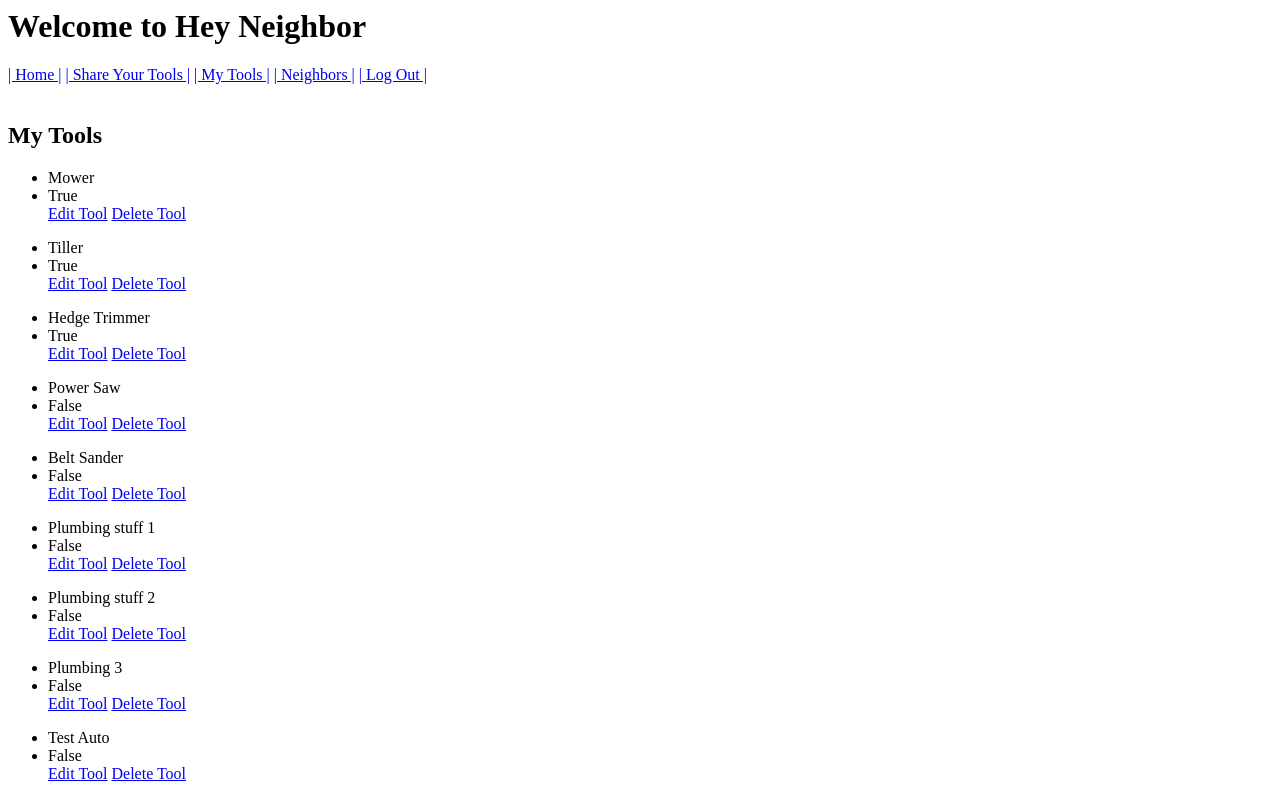
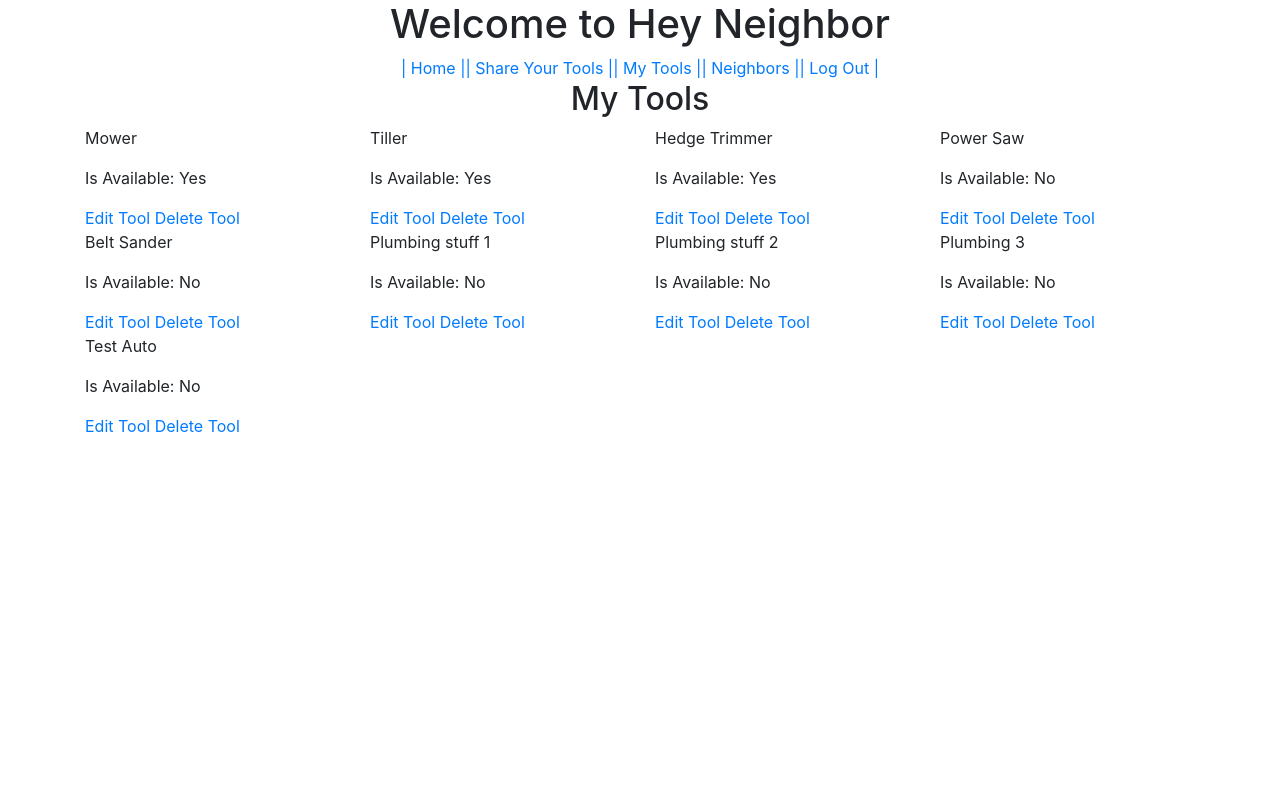
Before and after one commit to CalebCraigo/7-4-1-hey-neighbor, a Django app: page /mytools/ in a window 1280 px wide. Run offline with Django 3.2, Linux system fonts and the light colour scheme; a user stored in the database is signed in; data comes from the database, SQL or seed files in the repository; both versions use the stored data as it was after the commit; some libraries are stand-ins or nearby versions.

Commit message:
updated positioning for each section

```diff
--- a/hey_neighbor/templates/hey_neighbor/base.html
+++ b/hey_neighbor/templates/hey_neighbor/base.html
@@ -4,15 +4,16 @@
   <head>
     <meta charset="utf-8">
     <title>Hey Neighbor</title>
+    <link rel="stylesheet" href="https://stackpath.bootstrapcdn.com/bootstrap/4.3.1/css/bootstrap.min.css" integrity="sha384-ggOyR0iXCbMQv3Xipma34MD+dH/1fQ784/j6cY/iJTQUOhcWr7x9JvoRxT2MZw1T" crossorigin="anonymous">
   </head>
   <body>
-    <h1>Welcome to Hey Neighbor</h1>
+    <main class="container">
     {% include 'hey_neighbor/nav.html' %}
     <!-- {% if request.user.is_authenticated %}
     <p> Hello, {{tool.owner}}</p>
     {% endif %} -->
     {% block content %}
     {% endblock %}
-
+    </main>
   </body>
 </html>
--- a/hey_neighbor/templates/hey_neighbor/create.html
+++ b/hey_neighbor/templates/hey_neighbor/create.html
@@ -1,11 +1,15 @@
 {% extends 'hey_neighbor/base.html' %}
 {% block content %}
 
+<div class='row justify-content-center'>
   <h2>Create New Posting</h2>
+</div>
+<section class='row justify-content-center'>
   <form method='post'>
     {% csrf_token %}
     {{form.as_p}}
     <button>Submit</button>
   </form>
+</section>
 
 {% endblock %}
--- a/hey_neighbor/templates/hey_neighbor/edit.html
+++ b/hey_neighbor/templates/hey_neighbor/edit.html
@@ -1,11 +1,14 @@
 {% extends 'hey_neighbor/base.html' %}
 {% block content %}
 
+<div class='row justify-content-center'>
   <h2>Edit Posting</h2>
+</div>
+<section class='row justify-content-center'>
   <form method='post'>
     {% csrf_token %}
     {{form.as_p}}
     <button>Submit</button>
   </form>
-
+</section>
 {% endblock %}
--- a/hey_neighbor/templates/hey_neighbor/mytools.html
+++ b/hey_neighbor/templates/hey_neighbor/mytools.html
@@ -2,18 +2,26 @@
 
 
 {% block content %}
+<div class='row justify-content-center'>
 <h2>My Tools</h2>
+</div>
+<div class='row'>
 {% if object_list %}
 {% for object in object_list %}
-  <ul>
-  <li><a>{{object.tool}}</a></li>
-  <li><a>{{object.availability}}</a></li>
+<section class='col-md-3'>
+  <p>{{object.tool}}</p>
+  {% if object.availability == True %}
+  <p> Is Available: Yes</p>
+  {% else %}
+  <p> Is Available: No</p>
+  {% endif %}
     {% if request.user.is_authenticated %}
     <a href="{% url 'hey_neighbor:edit_tool' object.pk %}">Edit Tool</a>
     <a href="{% url 'hey_neighbor:delete' object.pk %}">Delete Tool</a>
     {% endif %}
-  </ul>
+</section>
 {% endfor %}
+
 {% else %}
 
 <p>There was an issue</p>
--- a/hey_neighbor/templates/hey_neighbor/nav.html
+++ b/hey_neighbor/templates/hey_neighbor/nav.html
@@ -1,4 +1,8 @@
 <header>
+  <div class='row justify-content-center'>
+    <h1 class='col-12-sm'>Welcome to Hey Neighbor</h1>
+  </div>
+  <div class='row justify-content-center'>
   <a href="{% url 'hey_neighbor:index' %}"><span>| Home |</span></a>
   <a href="{% url 'hey_neighbor:tool_new' %}"><span>| Share Your Tools |</span></a>
   <a href="{% url 'hey_neighbor:my_tool' %}"><span>| My Tools |</span></a>
@@ -8,6 +12,5 @@
   {% else %}
   <a href="{% url 'logout' %}"><span>| Log Out |</span></a>
   {% endif %}
-  <!-- <a href="{% url 'logout' %}"><span>| Log Out |</span></a> -->
-  <br></br>
+  </div>
 </header>
```
Also changed, not shown: accounts/templates/registration/login.html (+7 -2 lines), accounts/templates/signup.html (+12 -7 lines), hey_neighbor/templates/hey_neighbor/detail.html (+9 -6 lines), hey_neighbor/templates/hey_neighbor/index.html (+10 -6 lines), hey_neighbor/templates/hey_neighbor/neighbors.html (+7 -4 lines), hey_neighbor/templates/hey_neighbor/tool_confirm_delete.html (+11 -8 lines), db.sqlite3, static/hey_neighbor/base.css (added). Lines whose indentation alone changed are shown as unchanged.
